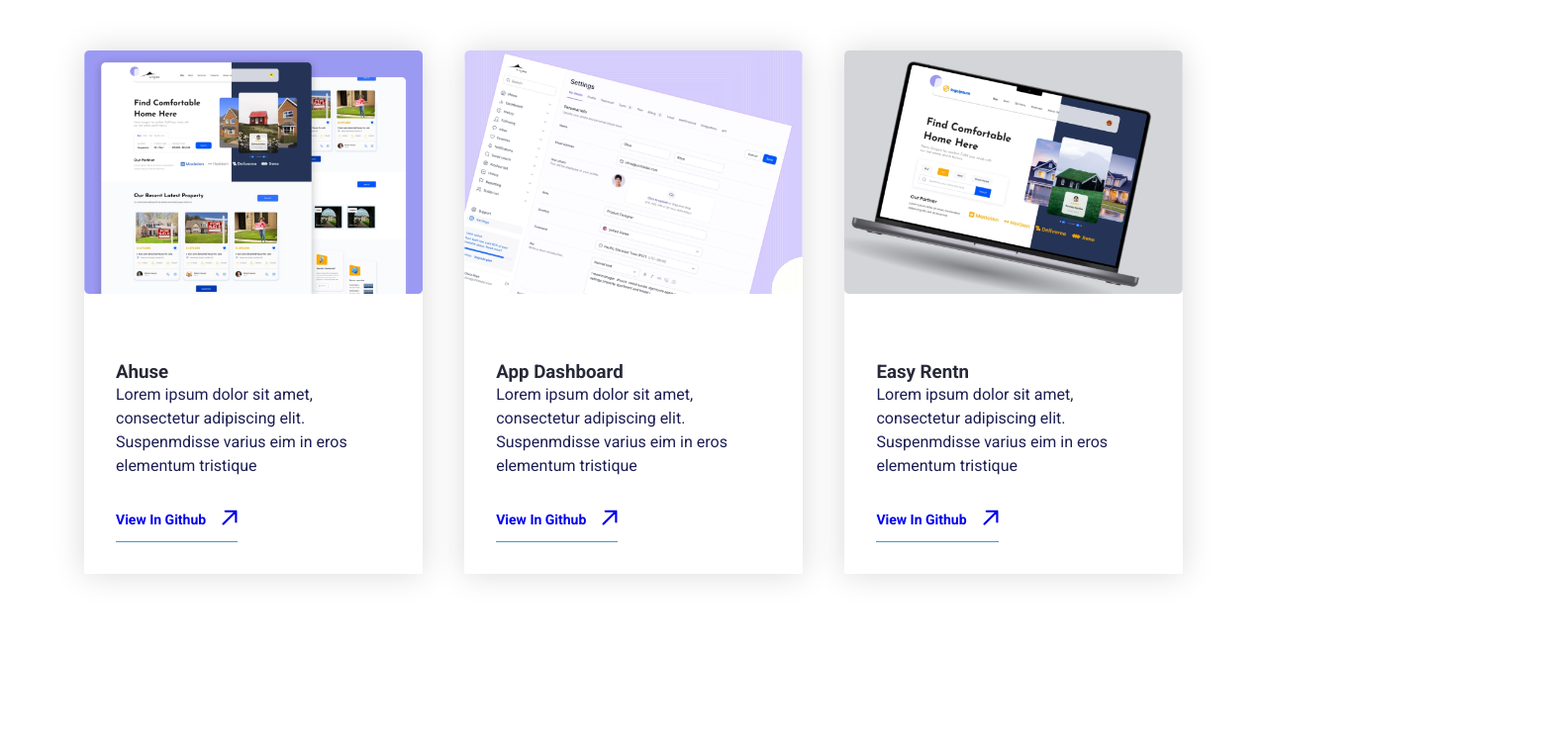
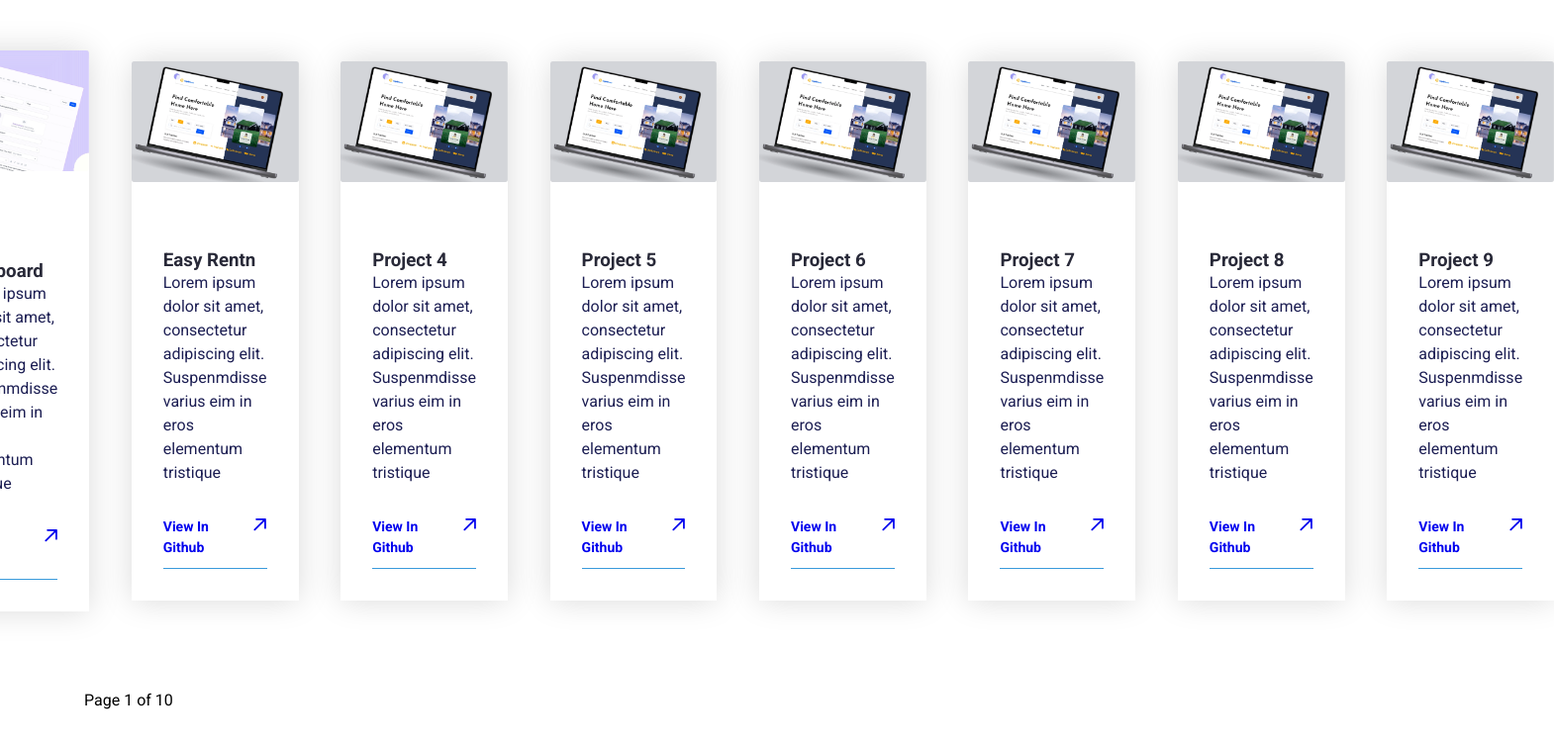
Before and after one commit to ByYigiter/my-portfolio, a React (Create React App) app: page / in a window 1280 px wide. Shown: the part 2148-2904 px from the top of the page at 99% size, 1570 px wide, since content can reach past the window. Built offline with nearby package versions, Linux system fonts and the light colour scheme.

Commit message:
data ekleme yapıldı

```diff
--- a/src/Pages/Home/MyPortfolio.jsx
+++ b/src/Pages/Home/MyPortfolio.jsx
@@ -68,6 +68,12 @@ export default function MyPortfolio() {
           </div>
         ))}
       </div>
+
+      <div className="pagination">
+        {/* <button onClick={handlePrevPage} disabled={currentPage === 1}>Previous</button> */}
+        <span>Page {1} of {10}</span>
+        {/* <button onClick={handleNextPage} disabled={currentPage === totalPages}>Next</button> */}
+      </div>
     </section>
   );
 }
--- a/src/data/index.json
+++ b/src/data/index.json
@@ -50,6 +50,59 @@
       "description": "Lorem ipsum dolor sit amet, consectetur adipiscing elit. Suspenmdisse varius eim in eros elementum tristique",
       "link": "View In Github",
       "connect" :"https://github.com/ByYigiter/my-portfolio"
+    },
+    {
+      "id": "4",
+      "src": "./img/placeholder-image-2.png",
+      "title": "Project 4",
+      "description": "Lorem ipsum dolor sit amet, consectetur adipiscing elit. Suspenmdisse varius eim in eros elementum tristique",
+      "link": "View In Github",
+      "connect" :"https://github.com/ByYigiter/my-portfolio"
+    }
+    ,
+    {
+      "id": "5",
+      "src": "./img/placeholder-image-2.png",
+      "title": "Project 5",
+      "description": "Lorem ipsum dolor sit amet, consectetur adipiscing elit. Suspenmdisse varius eim in eros elementum tristique",
+      "link": "View In Github",
+      "connect" :"https://github.com/ByYigiter/my-portfolio"
+    }
+    ,
+    {
+      "id": "6",
+      "src": "./img/placeholder-image-2.png",
+      "title": "Project 6",
+      "description": "Lorem ipsum dolor sit amet, consectetur adipiscing elit. Suspenmdisse varius eim in eros elementum tristique",
+      "link": "View In Github",
+      "connect" :"https://github.com/ByYigiter/my-portfolio"
+    }
+    ,
+    {
+      "id": "7",
+      "src": "./img/placeholder-image-2.png",
+      "title": "Project 7",
+      "description": "Lorem ipsum dolor sit amet, consectetur adipiscing elit. Suspenmdisse varius eim in eros elementum tristique",
+      "link": "View In Github",
+      "connect" :"https://github.com/ByYigiter/my-portfolio"
+    }
+    ,
+    {
+      "id": "8",
+      "src": "./img/placeholder-image-2.png",
+      "title": "Project 8",
+      "description": "Lorem ipsum dolor sit amet, consectetur adipiscing elit. Suspenmdisse varius eim in eros elementum tristique",
+      "link": "View In Github",
+      "connect" :"https://github.com/ByYigiter/my-portfolio"
+    }
+    ,
+    {
+      "id": "9",
+      "src": "./img/placeholder-image-2.png",
+      "title": "Project 9",
+      "description": "Lorem ipsum dolor sit amet, consectetur adipiscing elit. Suspenmdisse varius eim in eros elementum tristique",
+      "link": "View In Github",
+      "connect" :"https://github.com/ByYigiter/my-portfolio"
     }
 
   ],
```
